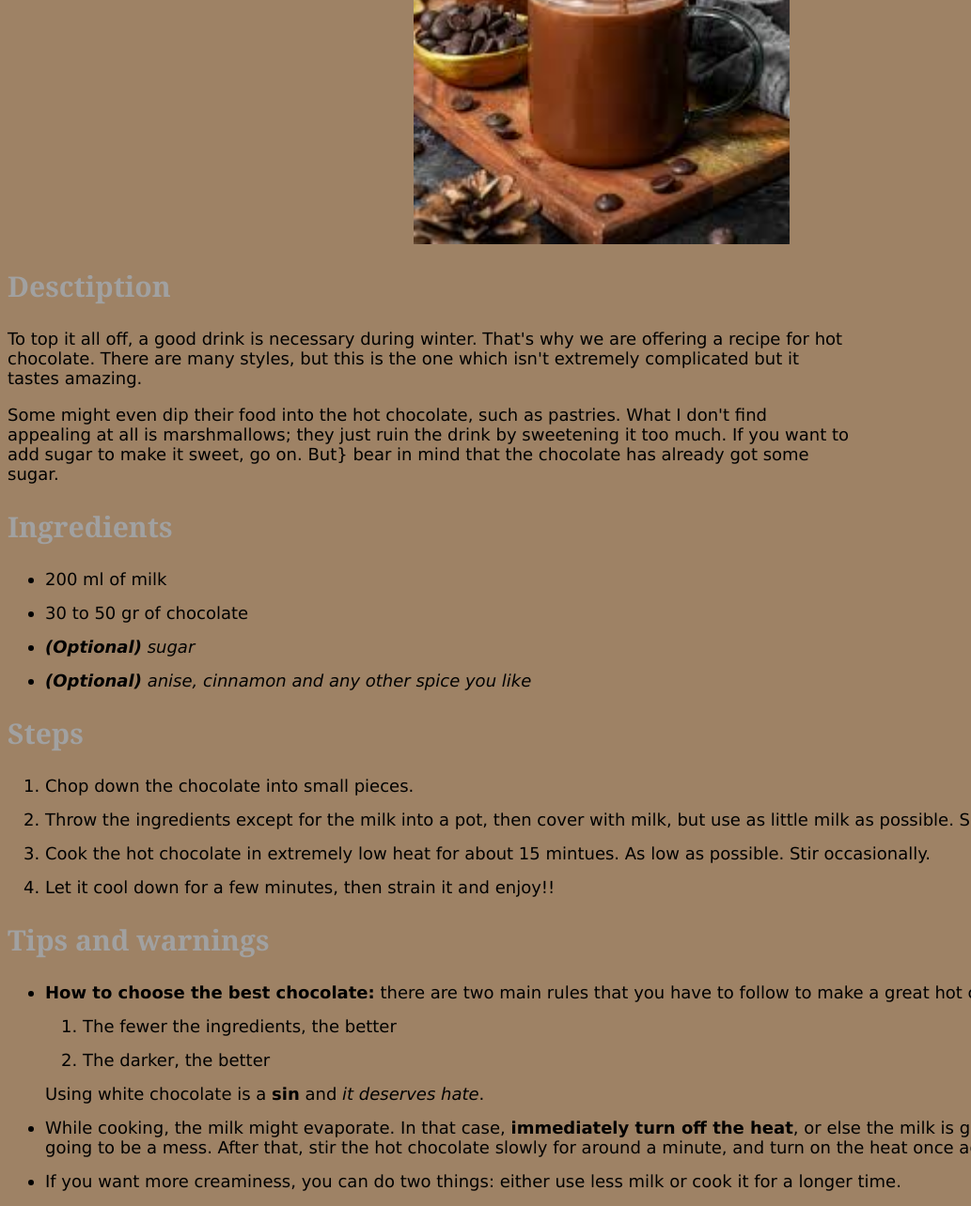
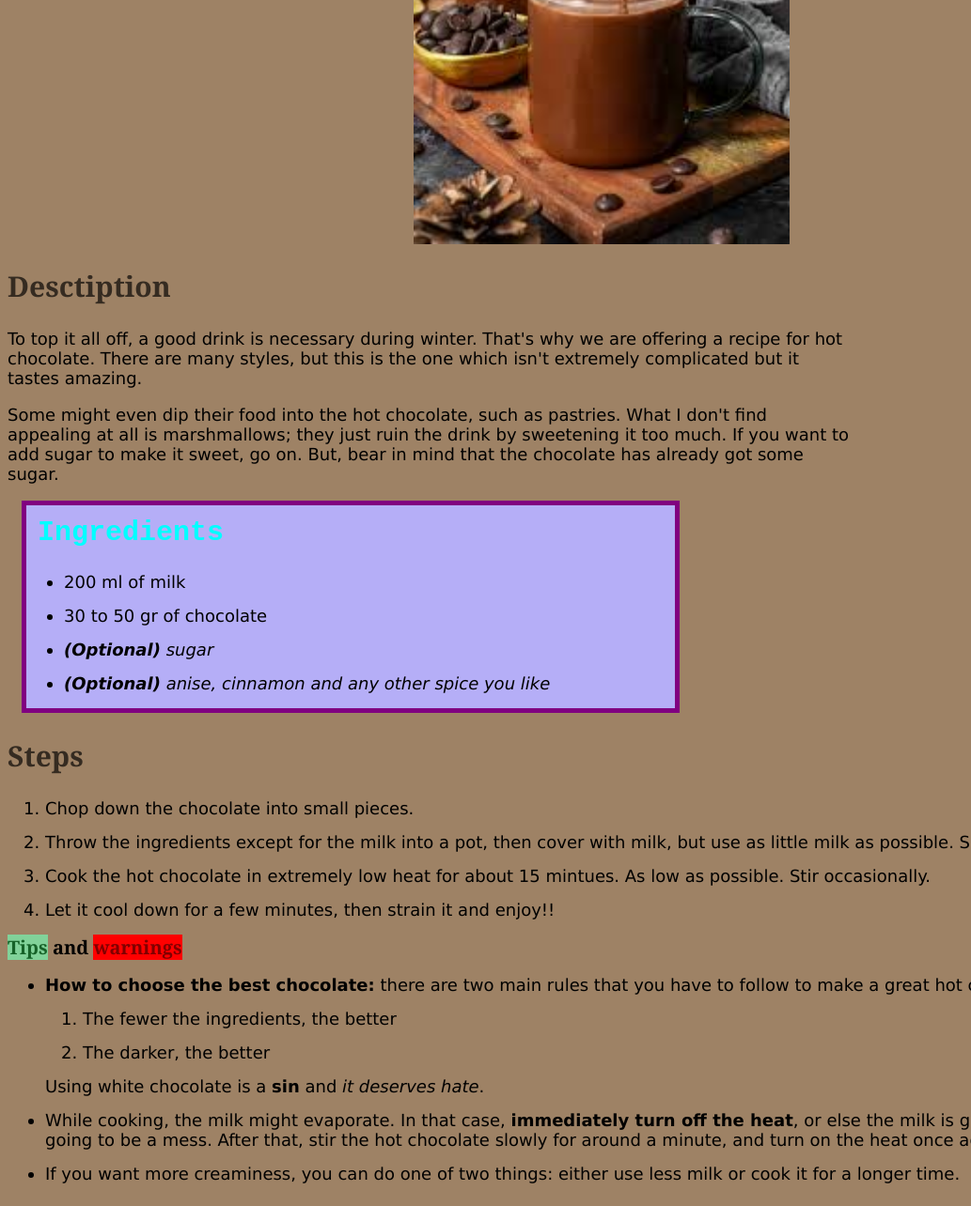
Before and after one commit to DasherPotato19/odin-recipes, a plain HTML site: page recipes/hot-chocolate.html in a window 1280 px wide. Shown: the part 467-1751 px from the top of the page at 94% size, without its empty margins (0-1033 px from the left). Drawn offline with Linux system fonts and the light colour scheme.

Commit message:
Finish "hot-chocolate" and some details
2 things were done: the page "hot-chocolate.html" was finished like in
the last commit with "tomato-soup.html", and a BG color was added to the
main page.

```diff
--- a/css/main-page.css
+++ b/css/main-page.css
@@ -1,5 +1,9 @@
 * {
     box-sizing: border-box;
+}
+
+body {
+    background-color: rgb(173, 255, 173);
 }
 
 h1 {
--- a/css/recipes.css
+++ b/css/recipes.css
@@ -54,6 +54,10 @@ h2.tomato {
     color: green;
 }
 
+h2.chocolate {
+    color: #352B21;
+}
+
 #ingredients {
     background-color: #B5AEF7;
     border: purple solid 5px;
@@ -92,6 +96,12 @@ h2.tomato {
     border-color: orangered;
 }
 
+#hot-chocolate-title {
+    color: #4A3621;
+    background-color: #7D552B;
+    border-color: saddlebrown;
+}
+
 #tips {
     color: #166228;
     background-color: #81D299;
--- a/recipes/hot-chocolate.html
+++ b/recipes/hot-chocolate.html
@@ -8,18 +8,19 @@
 </head>
 <body id="hot-chocolate-bg">
     <p>Back to the <a href="../index.html">main page</a>.</p>
-    <h1>Hot chocolate</h1>
+    <h1 id="hot-chocolate-title">Hot chocolate</h1>
     <img src="../img/hot-chocolate.jpg" width="400">
 
-    <h2>Desctiption</h2>
+    <h2 class="chocolate">Desctiption</h2>
     <p>To top it all off, a good drink is necessary during winter. That's why
     we are offering a recipe for hot chocolate. There are many styles, but this
     is the one which isn't extremely complicated but it tastes amazing.</p>
     <p>Some might even dip their food into the hot chocolate, such as pastries.
     What I don't find appealing at all is marshmallows; they just ruin the drink
-    by sweetening it too much. If you want to add sugar to make it sweet, go on. But}
+    by sweetening it too much. If you want to add sugar to make it sweet, go on. But,
     bear in mind that the chocolate has already got some sugar.</p>
 
+    <div id="ingredients">
         <h2>Ingredients</h2>
         <ul>
             <li>200 ml of milk</li>
@@ -27,8 +28,9 @@
             <li><em><strong>(Optional)</strong> sugar</em></li>
             <li><em><strong>(Optional)</strong> anise, cinnamon and any other spice you like</em></li>
         </ul>
+    </div>
 
-    <h2>Steps</h2>
+    <h2 class="chocolate">Steps</h2>
     <ol>
         <li>Chop down the chocolate into small pieces.</li>
         <li>Throw the ingredients except for the milk into a pot, then cover with milk, but
@@ -39,7 +41,7 @@
         <li>Let it cool down for a few minutes, then strain it and enjoy!!</li>
     </ol>
 
-    <h2>Tips and warnings</h2>
+    <h3><span id="tips">Tips</span> and <span id="warnings">warnings</span></h2>
     <ul>
         <li><strong>How to choose the best chocolate:</strong> there are two
         main rules that you have to follow to make a great hot chocolate. These
@@ -55,7 +57,7 @@
         turn off the heat</strong>, or else the milk is going to overflow and it's going
         to be a mess. After that, stir the hot chocolate slowly for around a minute, and
         turn on the heat once again. Don't stop the timer.</li>
-        <li>If you want more creaminess, you can do two things: either use less
+        <li>If you want more creaminess, you can do one of two things: either use less
         milk or cook it for a longer time.</li>
     </ul>
 </body>
```
Lines whose indentation alone changed are shown as unchanged.
